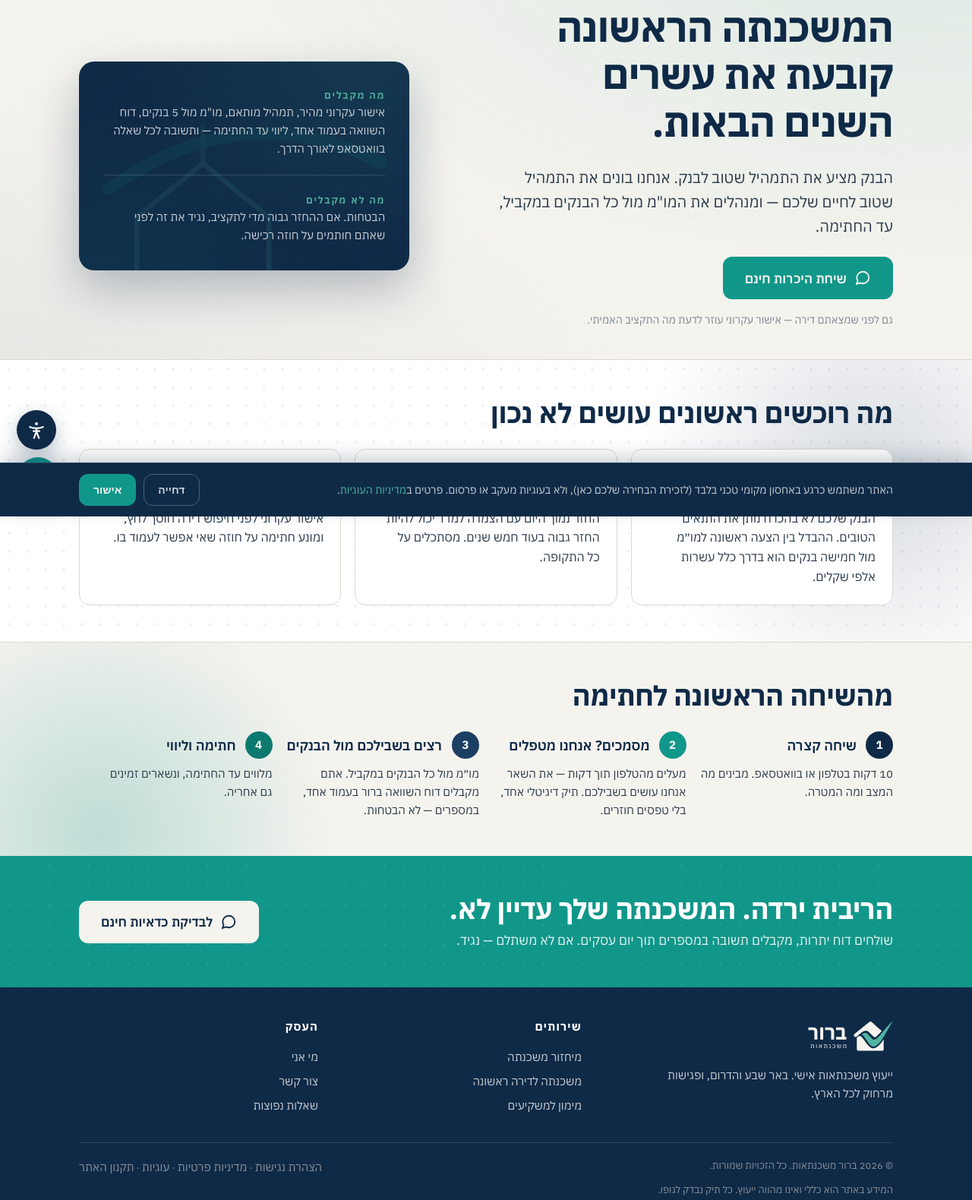
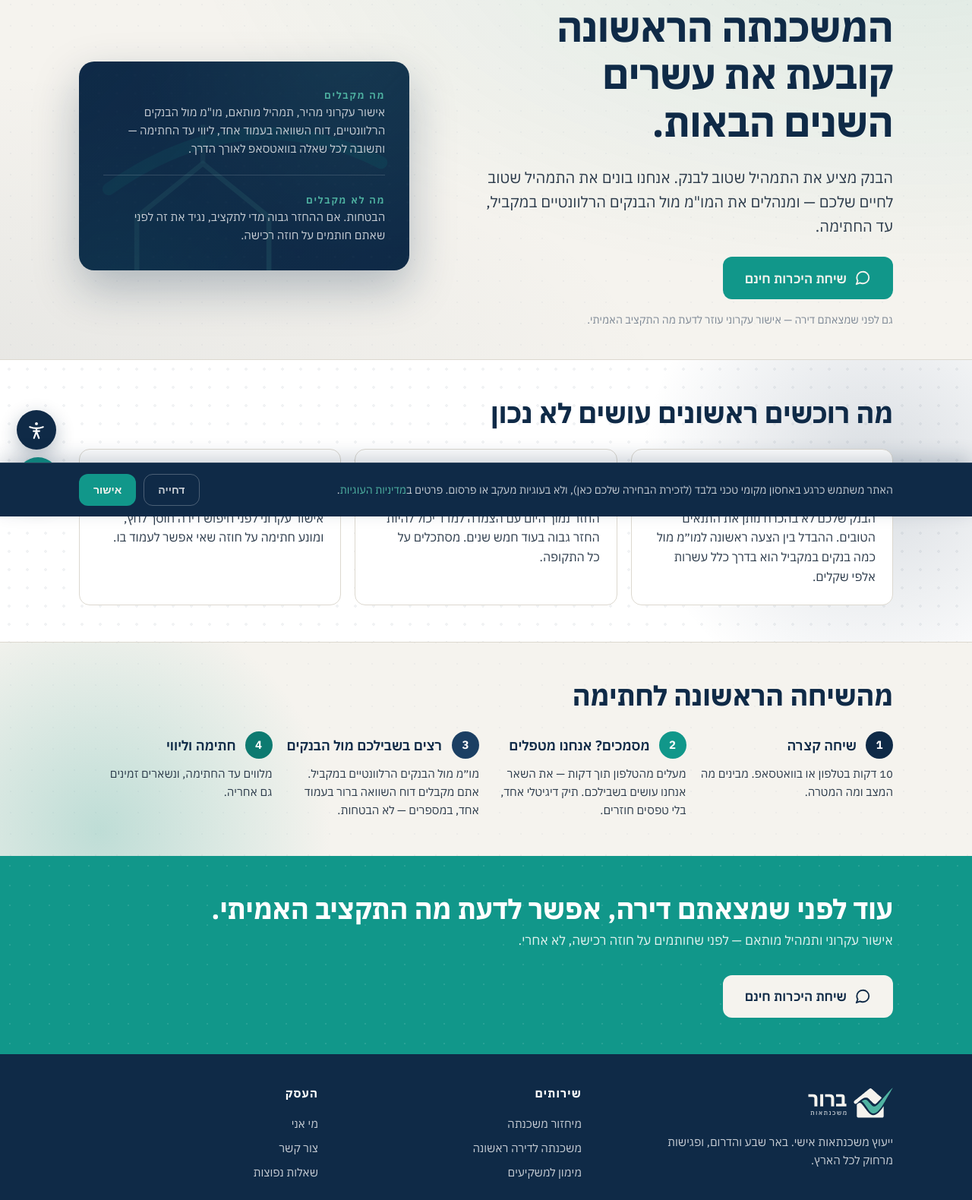
Before and after one commit to levydave1/barur-site, a plain HTML site: page first-home.html in a window 1280 px wide. Shown: the part 120-1700 px from the top of the page at 76% size. Drawn offline with Linux system fonts and the light colour scheme.

Commit message:
Add files via upload

```diff
--- a/first-home.html
+++ b/first-home.html
@@ -27,12 +27,12 @@
 <section class="hero"><div class="wrap hero-grid">
   <div>
     <h1>המשכנתה הראשונה קובעת את עשרים השנים הבאות.</h1>
-    <p class="lead">הבנק מציע את התמהיל שטוב לבנק. אנחנו בונים את התמהיל שטוב לחיים שלכם — ומנהלים את המו"מ מול כל הבנקים במקביל, עד החתימה.</p>
+    <p class="lead">הבנק מציע את התמהיל שטוב לבנק. אנחנו בונים את התמהיל שטוב לחיים שלכם — ומנהלים את המו"מ מול הבנקים הרלוונטיים במקביל, עד החתימה.</p>
     <div class="hero-actions"><a class="btn btn-primary btn-lg" href="#" data-wa="שלום, אנחנו לפני דירה ראשונה ואשמח לשיחה."><svg width="22" height="22" viewBox="0 0 24 24" fill="none" stroke="currentColor" stroke-width="2" stroke-linecap="round" stroke-linejoin="round"><path d="M21 11.5a8.4 8.4 0 0 1-9 8.4 8.6 8.6 0 0 1-3.9-.9L3 21l2-4.9A8.4 8.4 0 0 1 3.6 11.5a8.5 8.5 0 0 1 8.4-8.5 8.5 8.5 0 0 1 9 8.5Z"/></svg> שיחת היכרות חינם</a></div>
     <div class="hero-note">גם לפני שמצאתם דירה — אישור עקרוני עוזר לדעת מה התקציב האמיתי.</div>
   </div>
   <div class="hero-card">
-    <div><div class="k">מה מקבלים</div><div class="d">אישור עקרוני מהיר, תמהיל מותאם, מו"מ מול 5 בנקים, דוח השוואה בעמוד אחד, ליווי עד החתימה — ותשובה לכל שאלה בוואטסאפ לאורך הדרך.</div></div>
+    <div><div class="k">מה מקבלים</div><div class="d">אישור עקרוני מהיר, תמהיל מותאם, מו"מ מול הבנקים הרלוונטיים, דוח השוואה בעמוד אחד, ליווי עד החתימה — ותשובה לכל שאלה בוואטסאפ לאורך הדרך.</div></div>
     <hr>
     <div><div class="k">מה לא מקבלים</div><div class="d">הבטחות. אם ההחזר גבוה מדי לתקציב, נגיד את זה לפני שאתם חותמים על חוזה רכישה.</div></div>
   </div>
@@ -41,7 +41,7 @@
 <section class="section alt blob-bl"><div class="wrap">
   <div class="section-head"><h2>מה רוכשים ראשונים עושים לא נכון</h2></div>
   <div class="grid-3">
-  <div class="card"><div class="card-head"><div class="ico"><svg width="22" height="22" viewBox="0 0 24 24" fill="none" stroke="currentColor" stroke-width="2" stroke-linecap="round" stroke-linejoin="round"><path d="M6 3h8l4 4v14H6z"/><path d="M14 3v4h4M9 13h6M9 17h6"/></svg></div><h3>הולכים לבנק אחד</h3></div><p>הבנק שלכם לא בהכרח נותן את התנאים הטובים. ההבדל בין הצעה ראשונה למו״מ מול חמישה בנקים הוא בדרך כלל עשרות אלפי שקלים.</p></div>
+  <div class="card"><div class="card-head"><div class="ico"><svg width="22" height="22" viewBox="0 0 24 24" fill="none" stroke="currentColor" stroke-width="2" stroke-linecap="round" stroke-linejoin="round"><path d="M6 3h8l4 4v14H6z"/><path d="M14 3v4h4M9 13h6M9 17h6"/></svg></div><h3>הולכים לבנק אחד</h3></div><p>הבנק שלכם לא בהכרח נותן את התנאים הטובים. ההבדל בין הצעה ראשונה למו״מ מול כמה בנקים במקביל הוא בדרך כלל עשרות אלפי שקלים.</p></div>
   <div class="card"><div class="card-head"><div class="ico"><svg width="22" height="22" viewBox="0 0 24 24" fill="none" stroke="currentColor" stroke-width="2" stroke-linecap="round" stroke-linejoin="round"><path d="M4 20V10M10 20V4M16 20v-7M22 20H2"/></svg></div><h3>בוחרים לפי ההחזר הראשון</h3></div><p>החזר נמוך היום עם הצמדה למדד יכול להיות החזר גבוה בעוד חמש שנים. מסתכלים על כל התקופה.</p></div>
   <div class="card"><div class="card-head"><div class="ico"><svg width="20" height="20" viewBox="0 0 24 24" fill="none" stroke="currentColor" stroke-width="2" stroke-linecap="round" stroke-linejoin="round"><circle cx="12" cy="12" r="9"/><path d="M12 7v5l3 2"/></svg></div><h3>מתחילים מאוחר</h3></div><p>אישור עקרוני לפני חיפוש דירה חוסך לחץ, ומונע חתימה על חוזה שאי אפשר לעמוד בו.</p></div>
   </div>
@@ -49,13 +49,13 @@
 
 <section class="section blob-tr"><div class="wrap">
   <div class="section-head"><h2>מהשיחה הראשונה לחתימה</h2></div>
-  <div class="steps"><div class="step"><div class="step-head"><span class="step-num">1</span><h3>שיחה קצרה</h3></div><p>10 דקות בטלפון או בוואטסאפ. מבינים מה המצב ומה המטרה.</p></div><div class="step"><div class="step-head"><span class="step-num">2</span><h3>מסמכים? אנחנו מטפלים</h3></div><p>מעלים מהטלפון תוך דקות — את השאר אנחנו עושים בשבילכם. תיק דיגיטלי אחד, בלי טפסים חוזרים.</p></div><div class="step"><div class="step-head"><span class="step-num">3</span><h3>רצים בשבילכם מול הבנקים</h3></div><p>מו״מ מול כל הבנקים במקביל. אתם מקבלים דוח השוואה ברור בעמוד אחד, במספרים — לא הבטחות.</p></div><div class="step"><div class="step-head"><span class="step-num">4</span><h3>חתימה וליווי</h3></div><p>מלווים עד החתימה, ונשארים זמינים גם אחריה.</p></div></div>
+  <div class="steps"><div class="step"><div class="step-head"><span class="step-num">1</span><h3>שיחה קצרה</h3></div><p>10 דקות בטלפון או בוואטסאפ. מבינים מה המצב ומה המטרה.</p></div><div class="step"><div class="step-head"><span class="step-num">2</span><h3>מסמכים? אנחנו מטפלים</h3></div><p>מעלים מהטלפון תוך דקות — את השאר אנחנו עושים בשבילכם. תיק דיגיטלי אחד, בלי טפסים חוזרים.</p></div><div class="step"><div class="step-head"><span class="step-num">3</span><h3>רצים בשבילכם מול הבנקים</h3></div><p>מו״מ מול הבנקים הרלוונטיים במקביל. אתם מקבלים דוח השוואה ברור בעמוד אחד, במספרים — לא הבטחות.</p></div><div class="step"><div class="step-head"><span class="step-num">4</span><h3>חתימה וליווי</h3></div><p>מלווים עד החתימה, ונשארים זמינים גם אחריה.</p></div></div>
 </div></section>
 
 </main>
 <section class="cta"><div class="wrap">
-  <div><h2>הריבית ירדה. המשכנתה שלך עדיין לא.</h2><p>שולחים דוח יתרות, מקבלים תשובה במספרים תוך יום עסקים. אם לא משתלם — נגיד.</p></div>
-  <a class="btn btn-white btn-lg" href="#" data-wa="שלום, אשמח לבדיקת כדאיות מיחזור חינם."><svg width="22" height="22" viewBox="0 0 24 24" fill="none" stroke="currentColor" stroke-width="2" stroke-linecap="round" stroke-linejoin="round"><path d="M21 11.5a8.4 8.4 0 0 1-9 8.4 8.6 8.6 0 0 1-3.9-.9L3 21l2-4.9A8.4 8.4 0 0 1 3.6 11.5a8.5 8.5 0 0 1 8.4-8.5 8.5 8.5 0 0 1 9 8.5Z"/></svg> לבדיקת כדאיות חינם</a>
+  <div><h2>עוד לפני שמצאתם דירה, אפשר לדעת מה התקציב האמיתי.</h2><p>אישור עקרוני ותמהיל מותאם — לפני שחותמים על חוזה רכישה, לא אחרי.</p></div>
+  <a class="btn btn-white btn-lg" href="#" data-wa="שלום, אנחנו לפני דירה ראשונה ואשמח לשיחה."><svg width="22" height="22" viewBox="0 0 24 24" fill="none" stroke="currentColor" stroke-width="2" stroke-linecap="round" stroke-linejoin="round"><path d="M21 11.5a8.4 8.4 0 0 1-9 8.4 8.6 8.6 0 0 1-3.9-.9L3 21l2-4.9A8.4 8.4 0 0 1 3.6 11.5a8.5 8.5 0 0 1 8.4-8.5 8.5 8.5 0 0 1 9 8.5Z"/></svg> שיחת היכרות חינם</a>
 </div></section>
 <footer class="site-footer"><div class="wrap">
   <div><a class="logo" href="/"><img src="/assets/img/logo-horizontal-white.svg" alt="ברור משכנתאות"></a><p style="margin-top:16px;font-size:15px;max-width:320px">ייעוץ משכנתאות אישי. באר שבע והדרום, ופגישות מרחוק לכל הארץ.</p></div>
```
Also changed, not shown: about.html (+2 -7 lines), index.html (+3 -3 lines), investors.html (+3 -3 lines).
